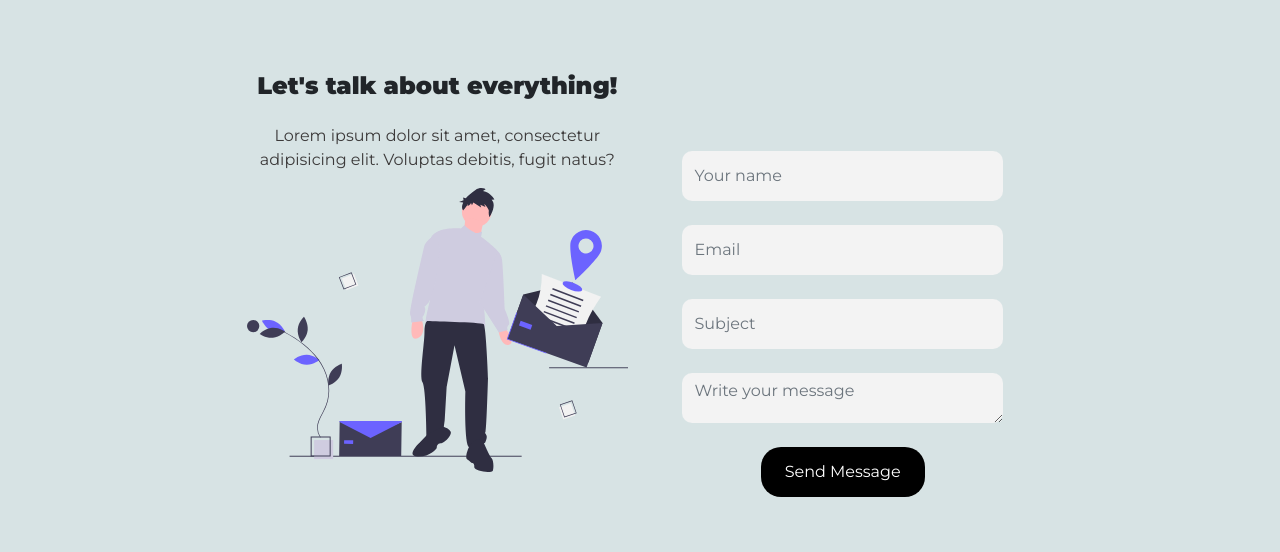
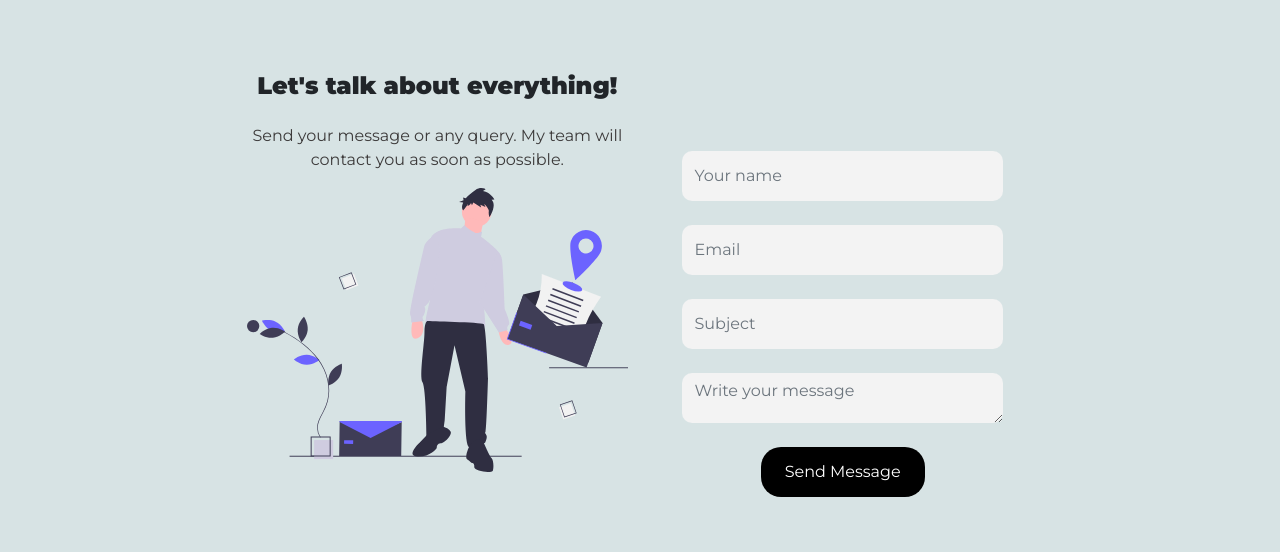
Before and after one commit to ghostmanish/grow-with-code, a plain HTML site: page index.html in a window 1280 px wide. Shown: the part 4060-4612 px from the top of the page. Drawn offline with nearby package versions, Linux system fonts and the light colour scheme.

Commit message:
Added Message

```diff
--- a/index.html
+++ b/index.html
@@ -417,7 +417,7 @@
                             <div class="col-md-6">
 
                                 <h3 class="form-heading heading mb-4">Let's talk about everything!</h3>
-                                <p>Lorem ipsum dolor sit amet, consectetur adipisicing elit. Voluptas debitis, fugit natus?</p>
+                                <p>Send your message or any query. My team will contact you as soon as possible.</p>
 
                                 <p><img src="static/image/undraw-contact.svg" alt="Image" class="img-fluid"></p>
 
```
